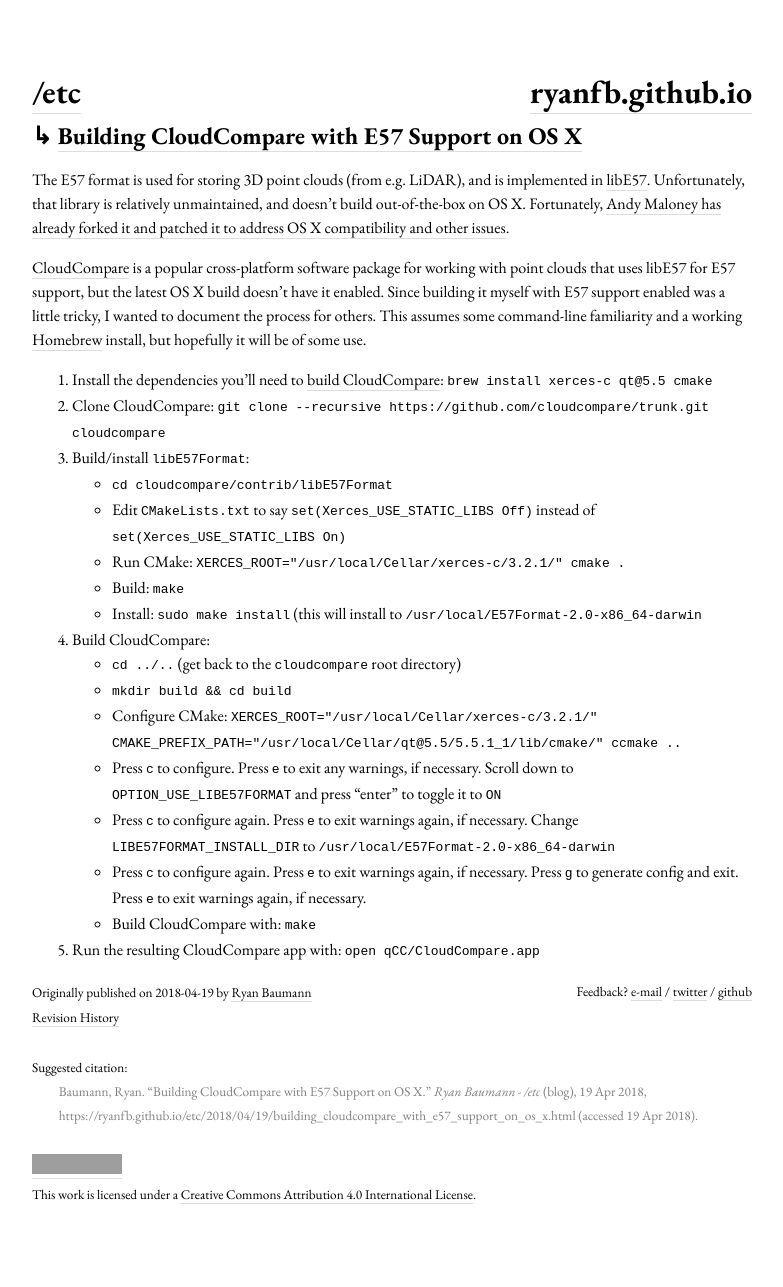
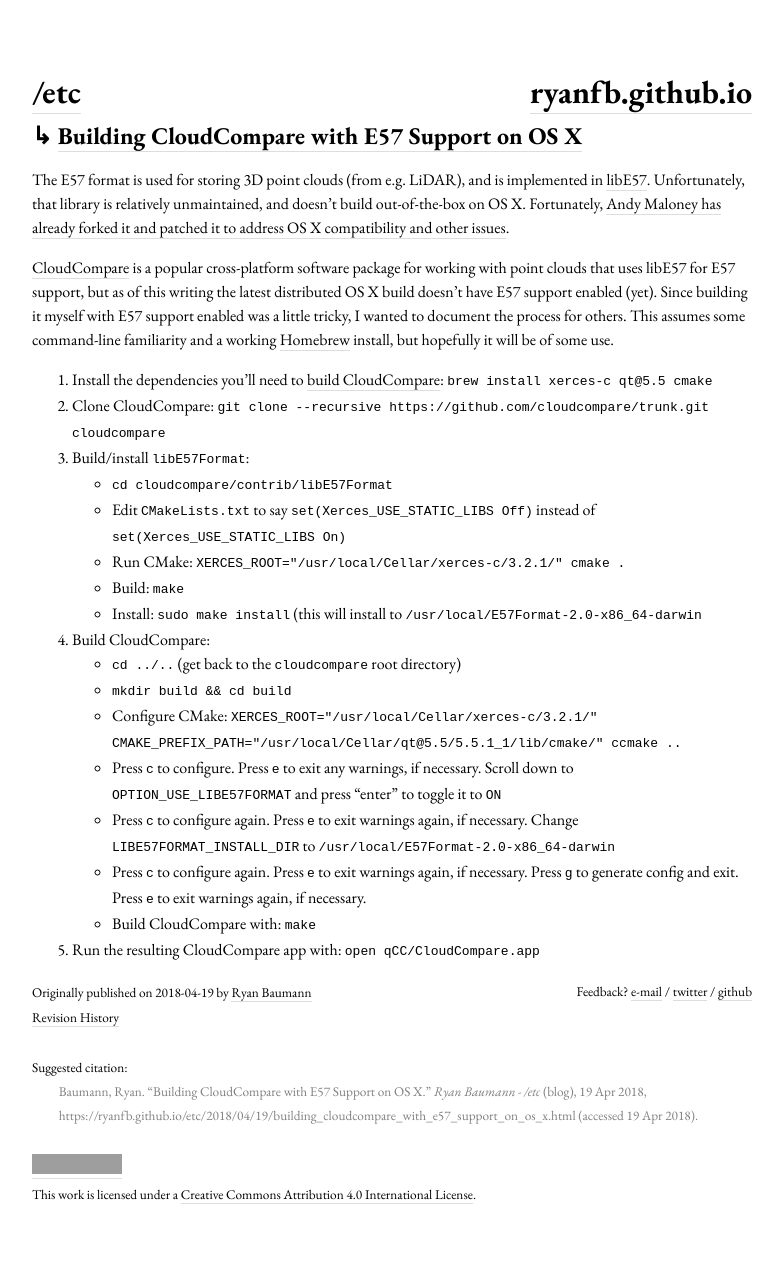
Before and after one commit to ryanfb/etc, a Jekyll site: the page built from _posts/2018-04-19-building_cloudcompare_with_e57_support_on_os_x.md, in a window 1280 px wide. Shown: the whole page, without its empty margins (248-1031 px from the left). Built offline with Jekyll 4.4.1, drawn with Linux system fonts in a browser that asks for light colours; nearby versions of some CDN libraries; grey boxes are pictures that could not be loaded.

Commit message:
More wording

```diff
--- a/_posts/2018-04-19-building_cloudcompare_with_e57_support_on_os_x.md
+++ b/_posts/2018-04-19-building_cloudcompare_with_e57_support_on_os_x.md
@@ -4,7 +4,7 @@
 
 The E57 format is used for storing 3D point clouds (from e.g. LiDAR), and is implemented in [libE57](http://www.libe57.org/). Unfortunately, that library is relatively unmaintained, and doesn't build out-of-the-box on OS X. Fortunately, [Andy Maloney has already forked it and patched it to address OS X compatibility and other issues](https://github.com/asmaloney/libE57Format).
 
-[CloudCompare](http://cloudcompare.org/) is a popular cross-platform software package for working with point clouds that uses libE57 for E57 support, but the latest OS X build doesn't have it enabled. Since building it myself with E57 support enabled was a little tricky, I wanted to document the process for others. This assumes some command-line familiarity and a working [Homebrew](https://brew.sh/) install, but hopefully it will be of some use.
+[CloudCompare](http://cloudcompare.org/) is a popular cross-platform software package for working with point clouds that uses libE57 for E57 support, but as of this writing the latest distributed OS X build doesn't have E57 support enabled (yet). Since building it myself with E57 support enabled was a little tricky, I wanted to document the process for others. This assumes some command-line familiarity and a working [Homebrew](https://brew.sh/) install, but hopefully it will be of some use.
 
 1. Install the dependencies you'll need to [build CloudCompare](https://github.com/CloudCompare/CloudCompare/blob/master/BUILD.md): `brew install xerces-c qt@5.5 cmake`
 2. Clone CloudCompare: `git clone --recursive https://github.com/cloudcompare/trunk.git cloudcompare`
```
